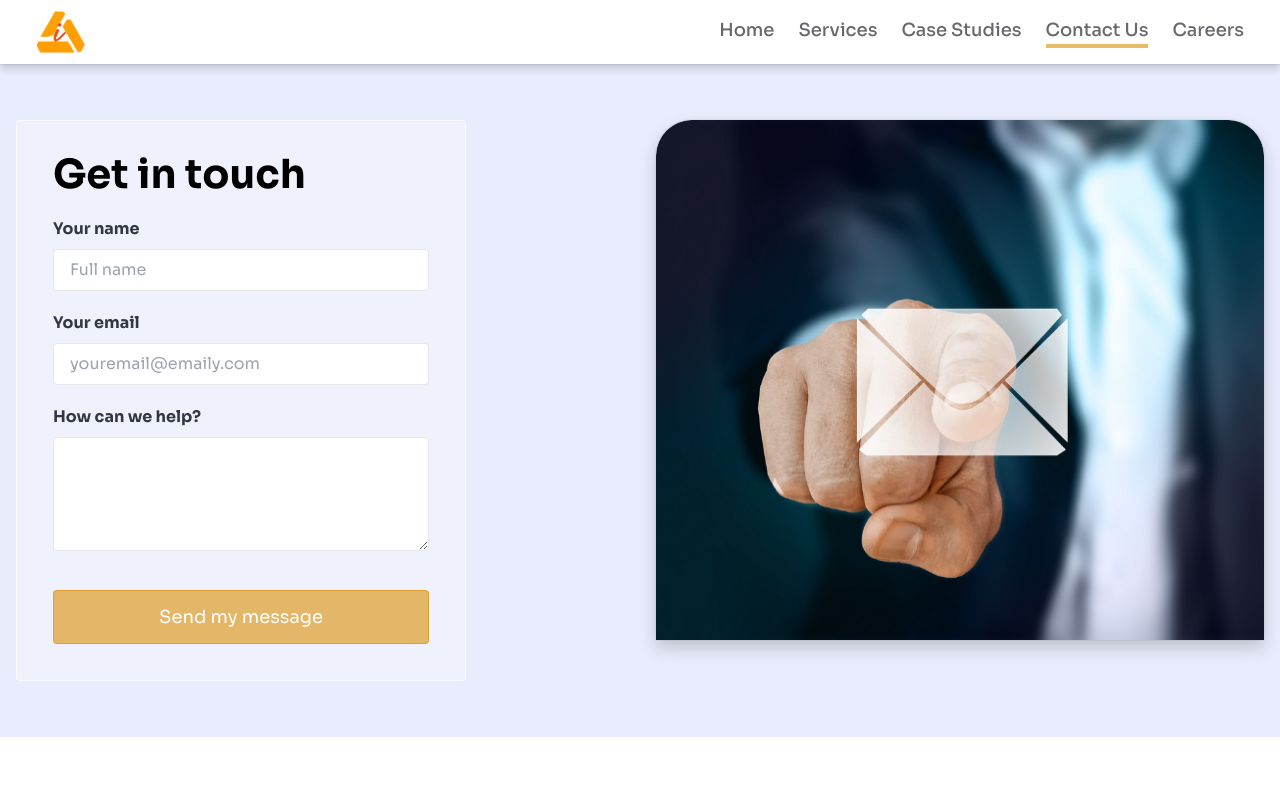
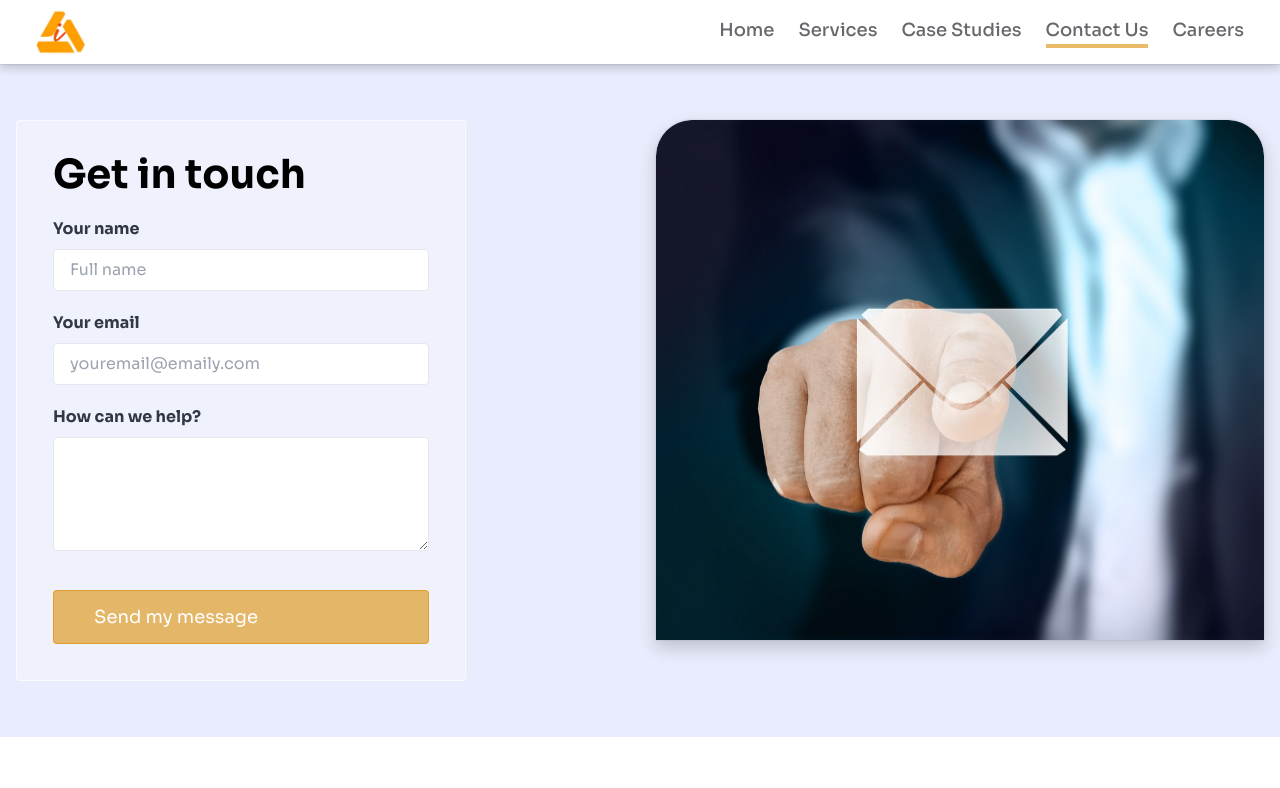
Before and after one commit to juned-dev/ai-tech, a React (Vite) app: page /contact-us in a window 1280 px wide. Shown: the top 788 px of the page. Built offline with nearby package versions, Linux system fonts and the light colour scheme.

Commit message:
handle  loader fix

```diff
--- a/src/components/GetInTouch.jsx
+++ b/src/components/GetInTouch.jsx
@@ -2,6 +2,7 @@ import React, { useState } from "react";
 import { Formik } from "formik";
 import * as Yup from "yup";
 import useFirebase from "../hooks/use-firebase";
+import SpinnerLoader from "./SpinnerLoader";
 export default function GetInTouch() {
   const { postContactDetails } = useFirebase();
   const [loader, setLoader] = useState(false);
@@ -97,11 +98,11 @@ export default function GetInTouch() {
                       <div className="mt-2 ml-1 text-xs text-red-500 text-left">{errors.msg}</div>
                     ) : null}
                   </div>
-                  <div>
-                    <div>
+                  <div className="bg-warning-500 text-white text-lg px-10 py-3 rounded w-full border border-warning-500 hover:bg-white hover:text-warning-500 transition-all flex  items-center">
+                    <div className="flex items-center">
                       <button
+                        className="text-center mr-2"
                         type="submit"
-                        className="bg-warning-500 text-white text-lg px-10 py-3 rounded w-full border border-warning-500 hover:bg-white hover:text-warning-500 transition-all"
                         onClick={() => {
                           handleSubmit();
                         }}
```
